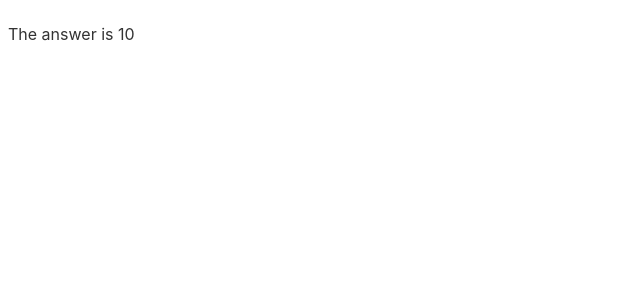
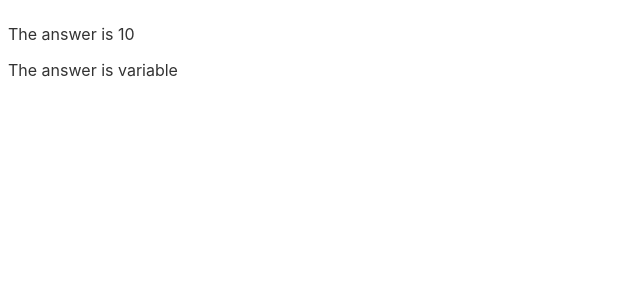
Before and after one commit to SynCROSS/learning-svelte, a Svelte app: page / in a window 1280 px wide. Shown: the top 300 px of the page, without its empty margins (0-640 px from the left). Built offline with nearby package versions, Linux system fonts and the light colour scheme.

Commit message:
Default Values

```diff
--- a/src/App.svelte
+++ b/src/App.svelte
@@ -3,3 +3,4 @@
 </script>
 
 <Nested answer={10} />
+<Nested />
--- a/src/Nested.svelte
+++ b/src/Nested.svelte
@@ -1,5 +1,5 @@
 <script>
-  export let answer;
+  export let answer = 'variable';
 </script>
 
 <p>The answer is {answer}</p>
```
Also changed, not shown: public/build/bundle.js, 1 other file (tests, documents, lock files or other folders).
